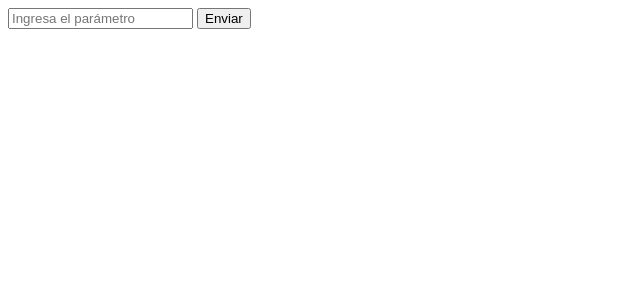
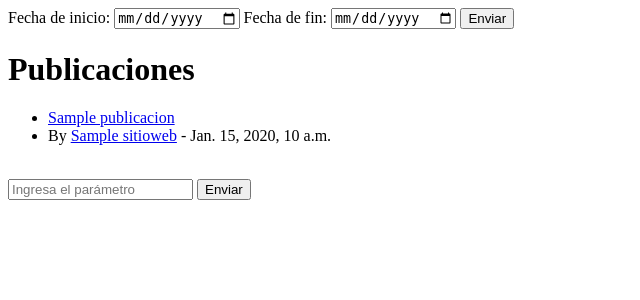
Before and after one commit to AngelSanchezAW/Blue, a Django app: page / in a window 1280 px wide. Shown: the top 300 px of the page, without its empty margins (0-640 px from the left). Run offline with Django 4.2, Linux system fonts and the light colour scheme; tables that the repository leaves empty hold one stand-in row (values such as "Sample post").

Commit message:
Vista previa de datos en home

```diff
--- a/blueapp/analis/models.py
+++ b/blueapp/analis/models.py
@@ -13,6 +13,7 @@ class Publicacion(models.Model):
     url = models.CharField(max_length=255)
     imagen_portada = models.CharField(max_length=255)
     extracto = models.CharField(max_length=250)
+    fecha_creacion = models.DateTimeField(auto_now_add=True)
 
 class Engagement(models.Model):
     engagement_id = models.IntegerField(primary_key=True)
--- a/blueapp/analis/templates/analis/index.html
+++ b/blueapp/analis/templates/analis/index.html
@@ -6,6 +6,23 @@
     <title>Blue - Tendencias en Tecnología</title>
 </head>
 <body>
+    <form action="{% url 'index' %}" method="GET">
+        <label for="fecha_inicio">Fecha de inicio:</label>
+        <input type="date" id="fecha_inicio" name="fecha_inicio">
+
+        <label for="fecha_fin">Fecha de fin:</label>
+        <input type="date" id="fecha_fin" name="fecha_fin">
+
+        <input type="submit" value="Enviar">
+    </form>
+    <h1>Publicaciones</h1>
+    <ul>
+        {% for publicacion in publicaciones %}
+        <li><a href="{{ publicacion.url }}">{{ publicacion.titulo }}</a></li>
+        <li>By <a href="{{ publicacion.sitio_web.url }}">{{ publicacion.sitio_web.nombre }}</a> - {{ publicacion.fecha_creacion }}</li>
+        <br>
+        {% endfor %}
+    </ul>
     <form action="/get-post/" method="GET">
         <input type="text" name="numberPostGet" placeholder="Ingresa el parámetro">
         <button type="submit">Enviar</button>
--- a/blueapp/analis/utils/publications.py
+++ b/blueapp/analis/utils/publications.py
@@ -1,10 +1,11 @@
 from analis.models import SitioWeb, Publicacion
-
+from datetime import datetime
 import feedparser
 
 def ultimas_publicaciones(numberPostGet):
 
     sitios_web = SitioWeb.objects.all()
+    fecha_actual = datetime.now()
 
     for sitio_web in sitios_web:
         feed_url = sitio_web.feed_url
@@ -25,6 +26,7 @@ def ultimas_publicaciones(numberPostGet):
                     sitio_web=sitio_web,  # Aquí asignamos el objeto sitio_web
                     titulo=titulo,
                     url=url,
+                    fecha_creacion = fecha_actual
                 )
 
                 # Guardar la publicación en la base de datos
--- a/blueapp/analis/views.py
+++ b/blueapp/analis/views.py
@@ -1,11 +1,18 @@
 from django.shortcuts import render
 from django.http import HttpResponse
+
+from .models import SitioWeb, Publicacion
 
 from .utils.publications import ultimas_publicaciones
 
 def index(request):
-
-    return render(request, 'analis/index.html')
+    sitios_web = SitioWeb.objects.all()
+    publicaciones = Publicacion.objects.all()
+    context = {
+        'sitios_web': sitios_web,
+        'publicaciones': publicaciones
+    }
+    return render(request, 'analis/index.html', context)
 
 def getPost(request):
     numberPostGet = int(request.GET.get('numberPostGet'))
```
Also changed, not shown: blueapp/analis/migrations/0002_publicacion_fecha_creacion.py (added).
